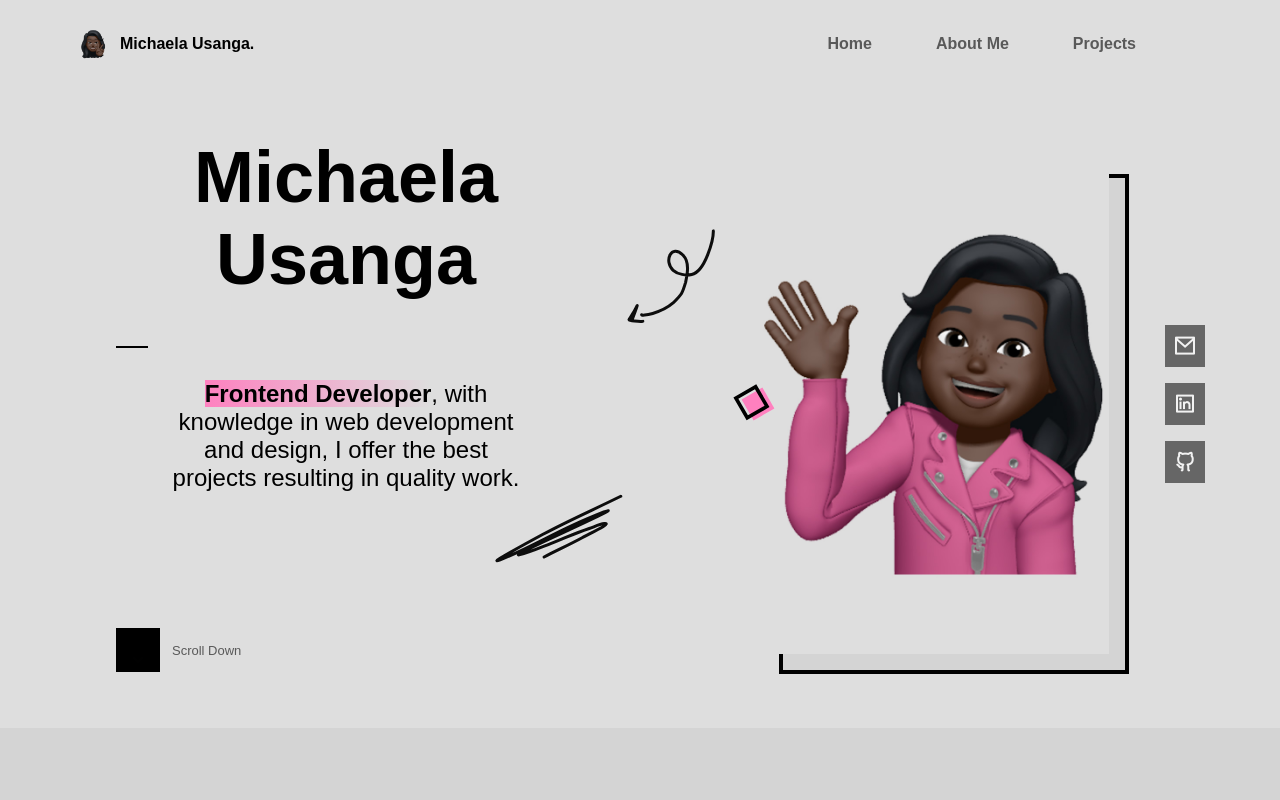
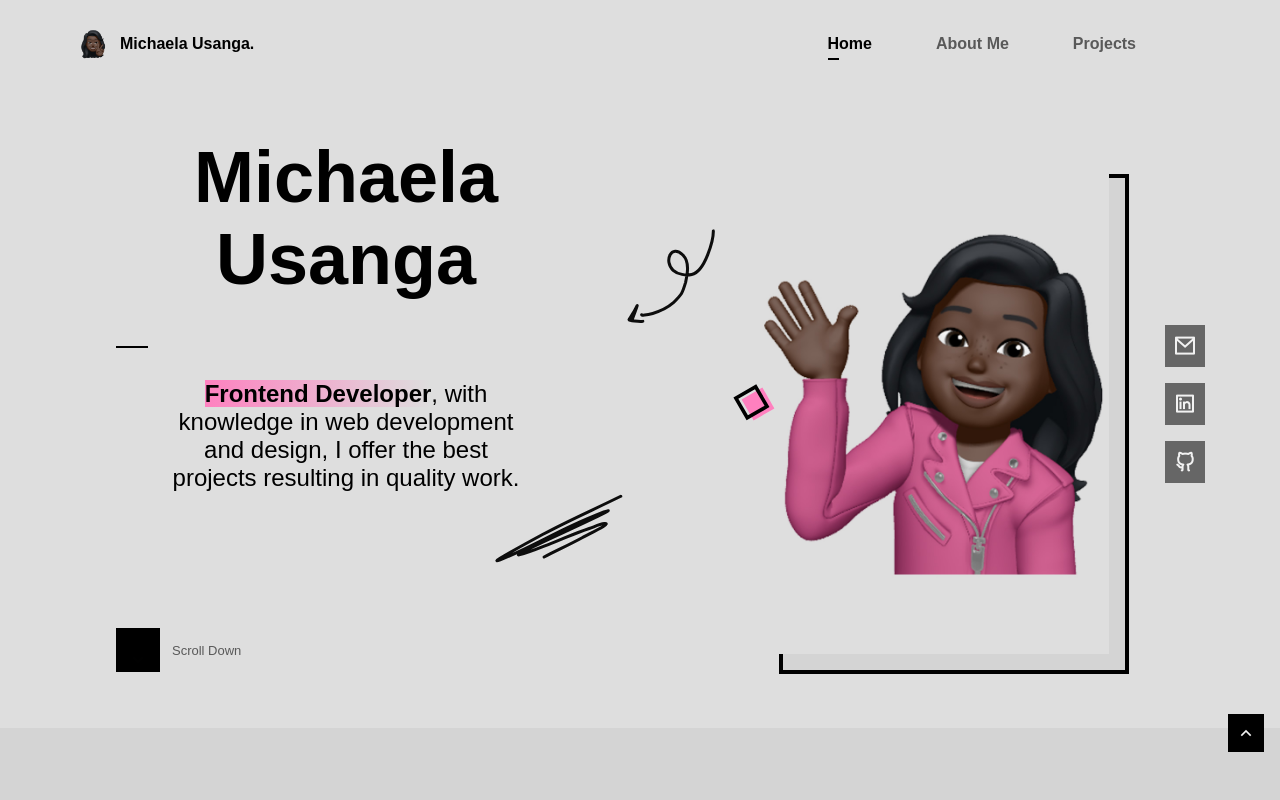
Before and after one commit to Meekaylah/Portfolio, a plain HTML site: page index.html in a window 1280 px wide. Shown: the top 800 px of the page. Drawn offline with nearby package versions, Linux system fonts and the light colour scheme; a web font is replaced by a local one.

Commit message:
ScrollBar Update

```diff
--- a/assets/css/styles.css
+++ b/assets/css/styles.css
@@ -322,7 +322,13 @@ img {
 }
 
 /* Active link */
+.active-link{
+  color: var(--white-color);
+}
 
+.active-link::after{
+  width: 25%;
+}
 
 /*=============== HOME ===============*/
 .home__container{
@@ -754,10 +760,26 @@ img {
 }
 
 /*=============== SCROLL UP ===============*/
+.scrollup{
+  position: fixed;
+  right: 1rem;
+  bottom: 3rem;
+  background-color: var(--black-color);
+  display: inline-flex;
+  padding: 8px;
+  font-size: 1.25rem;
+  color: var(--white-color);
+  z-index: var(--z-tooltip);
+  transition: bottom .4s, transform .4s, background-color .4s;
+}
 
-
+.scrollup:hover{
+  transform: translateY(-.5rem);
+}
 /* Show Scroll Up */
-
+.show-scroll{
+  bottom: 3rem;
+}
 
 /*=============== BREAKPOINTS ===============*/
 /* For small devices */
--- a/assets/js/main.js
+++ b/assets/js/main.js
@@ -38,10 +38,34 @@ window.addEventListener('scroll', scrollHeader)
 
 
 /*=============== SHOW SCROLL UP ===============*/
-
+const scrollUp = () =>{
+	const scrollUp = document.getElementById('scroll-up')
+    // When the scroll is higher than 350 viewport height, add the show-scroll class to the a tag with the scrollup class
+	this.scrollY >= 350 ? scrollUp.classList.add('show-scroll')
+						: scrollUp.classList.remove('show-scroll')
+}
+window.addEventListener('scroll', scrollUp)
 
 /*=============== SCROLL SECTIONS ACTIVE LINK ===============*/
+const sections = document.querySelectorAll('section[id]')
 
+const scrollActive = () =>{
+  	const scrollDown = window.scrollY
+
+	sections.forEach(current =>{
+		const sectionHeight = current.offsetHeight,
+			  sectionTop = current.offsetTop - 58,
+			  sectionId = current.getAttribute('id'),
+			  sectionsClass = document.querySelector('.nav__menu a[href*=' + sectionId + ']')
+
+		if(scrollDown > sectionTop && scrollDown <= sectionTop + sectionHeight){
+			sectionsClass.classList.add('active-link')
+		}else{
+			sectionsClass.classList.remove('active-link')
+		}
+	})
+}
+window.addEventListener('scroll', scrollActive)
 
 /*=============== DARK LIGHT THEME ===============*/
 
--- a/index.html
+++ b/index.html
@@ -286,7 +286,9 @@
       </footer>
 
       <!--========== SCROLL UP ==========-->
-
+      <a href="#" class="scrollup" id="scroll-up">
+         <i class="ri-arrow-up-s-line"></i>
+      </a>
 
       <!--=============== SCROLLREVEAL ===============-->
       <script src=""></script>
```
